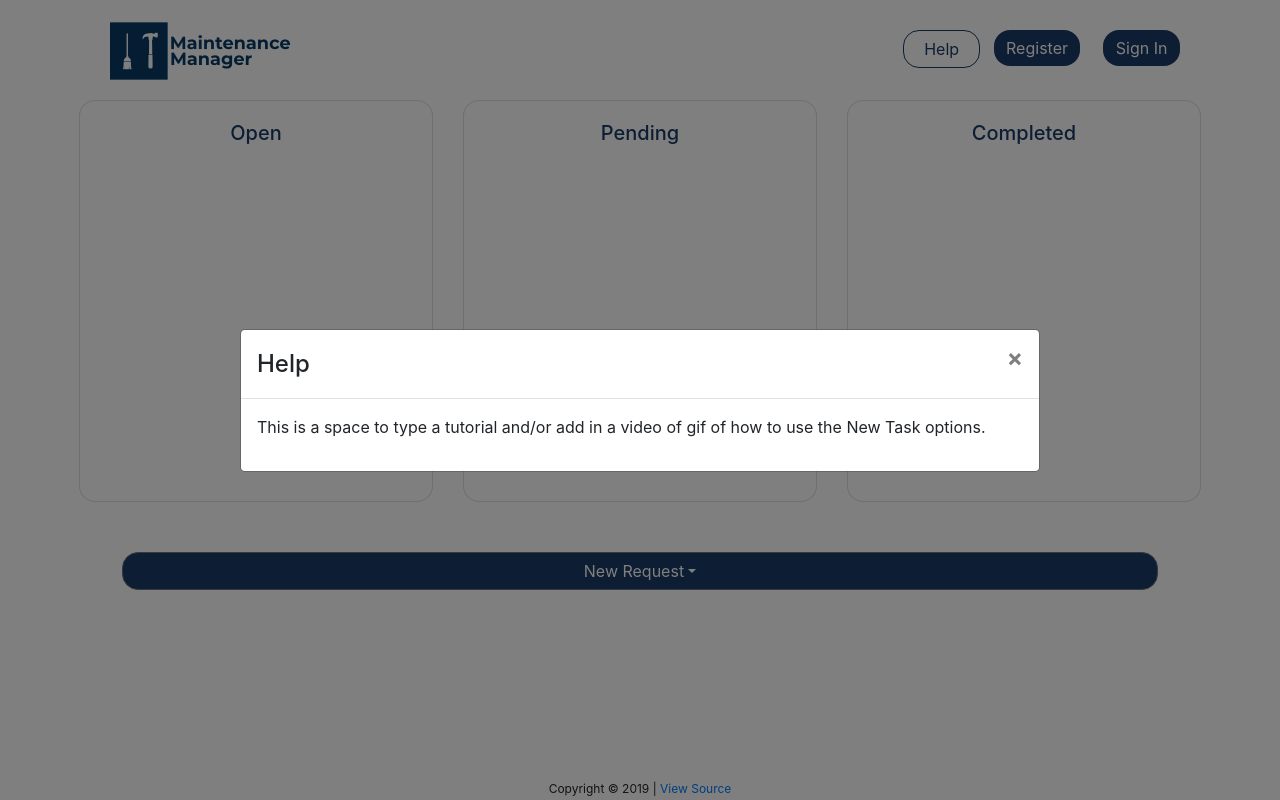
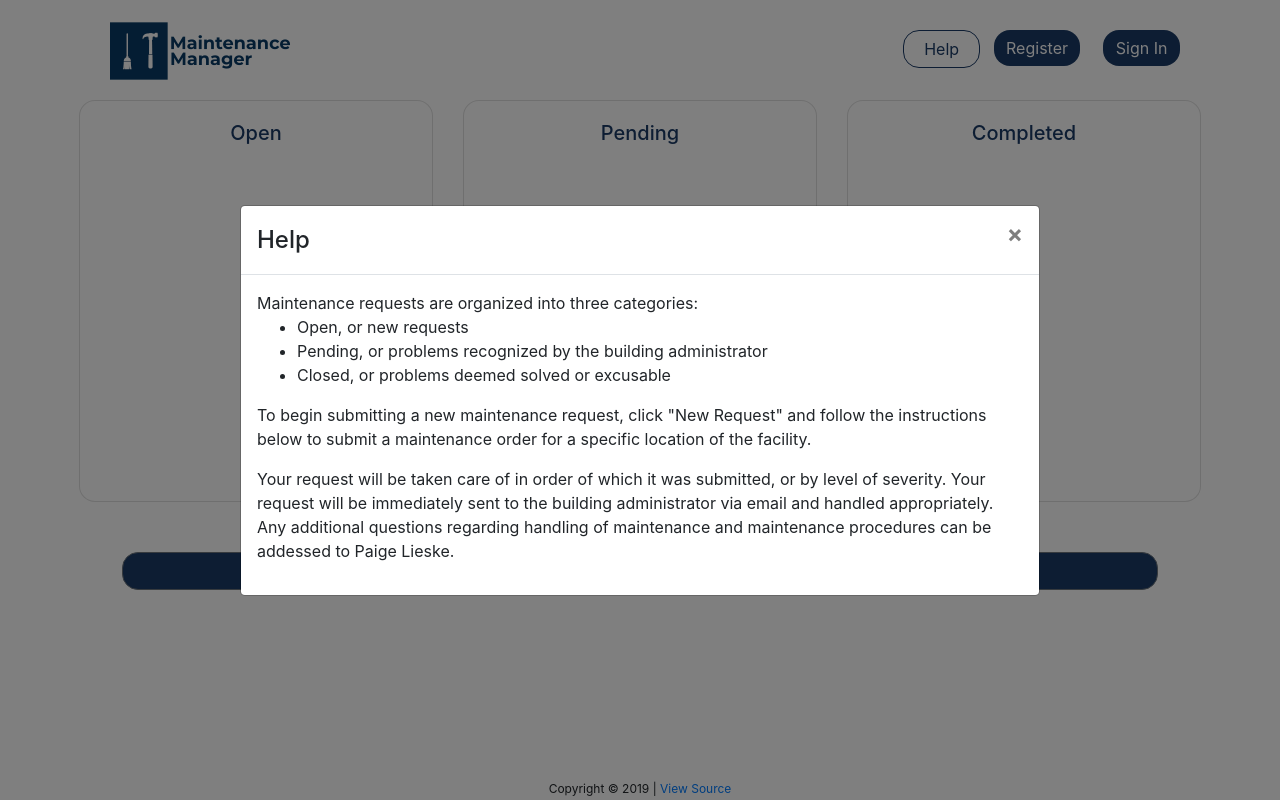
Before and after one commit to paigelieske/Maintenance-Manager-2.0, a React (Create React App) app in the folder client/: page / in a window 1280 px wide. Both pictures are taken after a click on the button "Help". Built offline with nearby package versions, Linux system fonts and the light colour scheme.

Commit message:
Help modal JIC

```diff
--- a/client/src/Components/Modals/HelpModal.js
+++ b/client/src/Components/Modals/HelpModal.js
@@ -18,7 +18,18 @@ function MyVerticallyCenteredModal(props) {
 			</Modal.Header>
 			<Modal.Body>
 				<p>
-                    This is a space to type a tutorial and/or add in a video of gif of how to use the New Task options.
+					Maintenance requests are organized into three categories:
+					<ul>
+						<li>Open, or new requests</li>
+						<li>Pending, or problems recognized by the building administrator</li>
+						<li>Closed, or problems deemed solved or excusable</li>
+					</ul>
+				</p>
+				<p>
+                    To begin submitting a new maintenance request, click "New Request" and follow the instructions below to submit a maintenance order for a specific location of the facility.
+				</p>
+				<p>
+					Your request will be taken care of in order of which it was submitted, or by level of severity. Your request will be immediately sent to the building administrator via email and handled appropriately. Any additional questions regarding handling of maintenance and maintenance procedures can be addessed to Paige Lieske.
                 </p>
 			</Modal.Body>
 		</Modal>
--- a/client/src/Components/NewTaskDivAndButtons/NewTaskDivAndButtons.js
+++ b/client/src/Components/NewTaskDivAndButtons/NewTaskDivAndButtons.js
@@ -179,7 +179,7 @@ class NewTaskDivAndButtons extends React.Component {
                 },
                     () =>
                         this.setState((state) => {
-                            return (state.currentButtons.splice(0, 1, []) && state.currentButtons.splice(1, 1, []) && state.currentButtons.splice(2, 1, []) && state.currentButtons.splice(3, 1, []) && state.currentButtons.splice(4, 1, []) && state.currentButtons.splice(5, 1, []) && state.currentButtons.splice(6, 1, ["Task has been submitted"]))
+                            return (state.currentButtons.splice(0, 1, []) && state.currentButtons.splice(1, 1, []) && state.currentButtons.splice(2, 1, []) && state.currentButtons.splice(3, 1, []) && state.currentButtons.splice(4, 1, []) && state.currentButtons.splice(5, 1, []) && state.currentButtons.splice(6, 1, ["Maintenance request submitted!"]))
                         }))
             }
             else {
```
